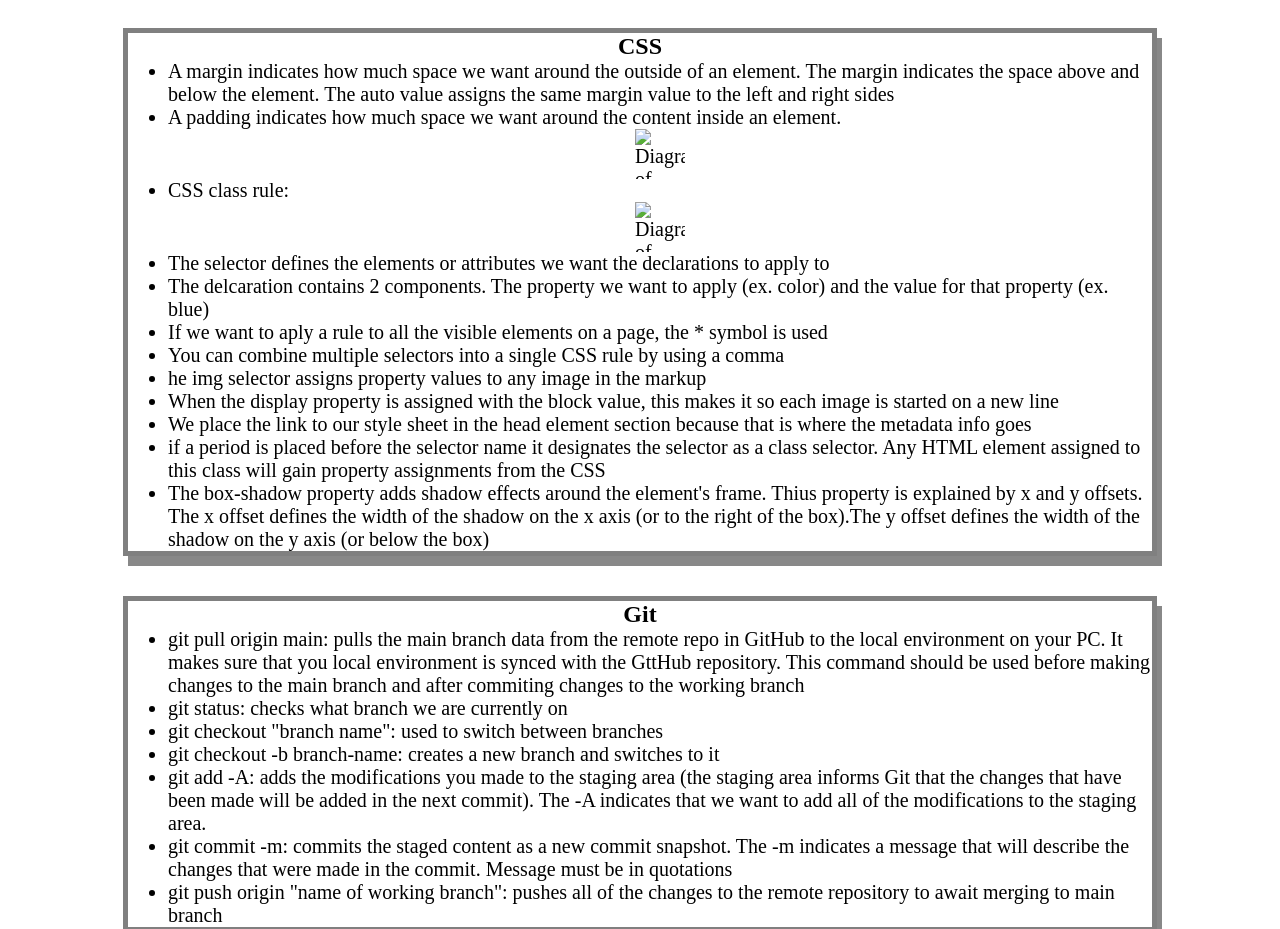
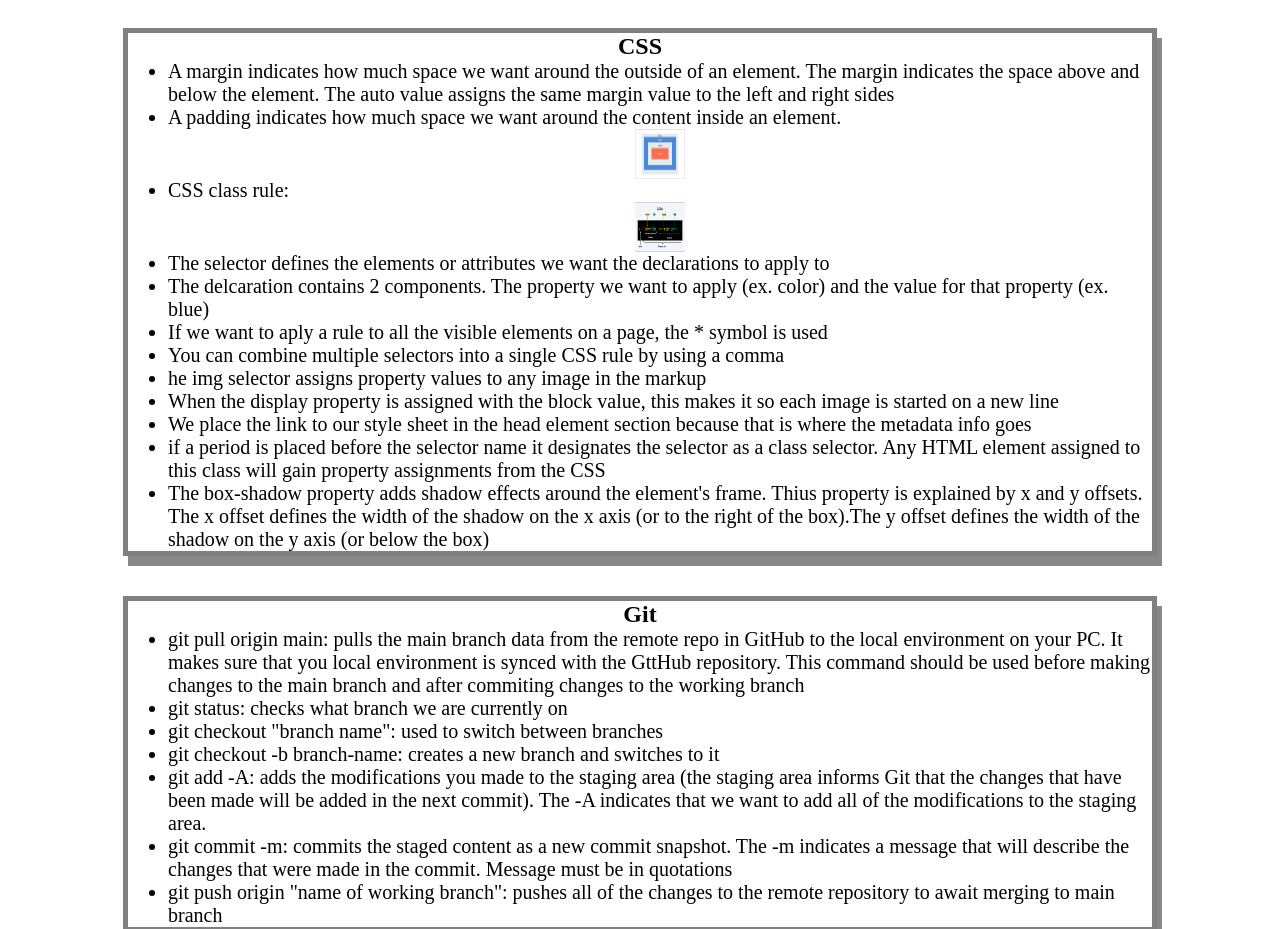
Before and after one commit to vargasdm/prework-study-guide, a plain HTML site: page prework-study-guide/index.html in a window 1280 px wide. Shown: the part 1060-1989 px from the top of the page. Drawn offline with Linux system fonts and the light colour scheme.

Commit message:
fixing-images-in-CSS-section

```diff
--- a/prework-study-guide/index.html
+++ b/prework-study-guide/index.html
@@ -55,9 +55,9 @@
           <ul>
             <li>A margin indicates how much space we want around the outside of an element. The margin indicates the space above and below the element. The auto value assigns the same margin value to the left and right sides</li>
             <li>A padding indicates how much space we want around the content inside an element.</li>
-            <img srs="./assets/CSS_box_model_diagram.png" alt="Diagram of CSS Box Model."/>
+            <img src="./assets/CSS_box_model_diagram.png" alt="Diagram of CSS Box Model."/>
             <li>CSS class rule:</li>
-            <img srs="./assets/CSS_rule_diagram.png" alt="Diagram of CSS rule."/>
+            <img src="./assets/CSS_rule_diagram.png" alt="Diagram of CSS rule."/>
             <li>The selector defines the elements or attributes we want the declarations to apply to</li>
             <li>The delcaration contains 2 components. The property we want to apply (ex. color) and the value for that property (ex. blue) </li>
             <li>If we want to aply a rule to all the visible elements on a page, the * symbol is used</li>
```
